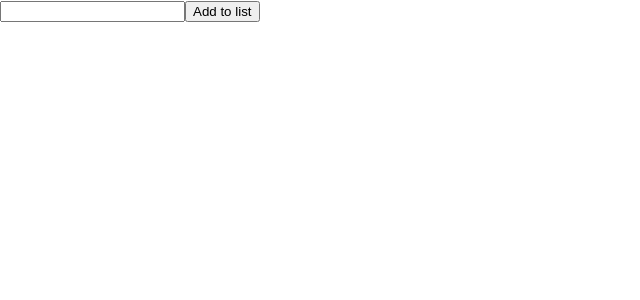
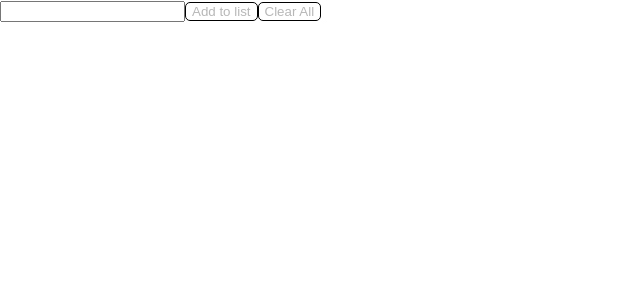
Before and after one commit to mr-fox93/TS-React-Todo, a React (Create React App) app: page / in a window 1280 px wide. Shown: the top 300 px of the page, without its empty margins (0-640 px from the left). Built offline with nearby package versions, Linux system fonts and the light colour scheme.

Commit message:
add more functionality to buttons like disabled and 'clear all' button install styled components

```diff
--- a/src/App.tsx
+++ b/src/App.tsx
@@ -5,6 +5,16 @@ import styled from "styled-components";
 const TodosForm = styled.div`
   display: flex;
   flex-wrap: wrap;
+`;
+
+const Button = styled.button`
+  border: 1px solid black;
+  border-radius: 5px;
+  background-color: white;
+  :disabled {
+    cursor: not-allowed;
+    background-color: #e0e0e0;
+  }
 `;
 
 const App: React.FC = () => {
@@ -20,9 +30,11 @@ const App: React.FC = () => {
   const addTodo = useCallback(
     (e: React.FormEvent<HTMLFormElement>) => {
       e.preventDefault();
-      const newTodo = { text: input, completed: false, id: uuidv4() };
-      setTodos((prevTodos) => [...prevTodos, newTodo]);
-      setInput("");
+      if (input) {
+        const newTodo = { text: input, completed: false, id: uuidv4() };
+        setTodos((prevTodos) => [...prevTodos, newTodo]);
+        setInput("");
+      }
     },
     [input]
   );
@@ -47,7 +59,12 @@ const App: React.FC = () => {
           value={input}
           onChange={(e) => setInput(e.target.value)}
         />
-        <button type="submit">Add to list</button>
+        <Button disabled={input.length <= 0} type="submit">
+          Add to list
+        </Button>
+        <Button disabled={todos.length <= 0} onClick={() => setTodos([])}>
+          Clear All
+        </Button>
         <ul>
           {todos.map((todo) => (
             <TodosForm key={todo.id}>
```
